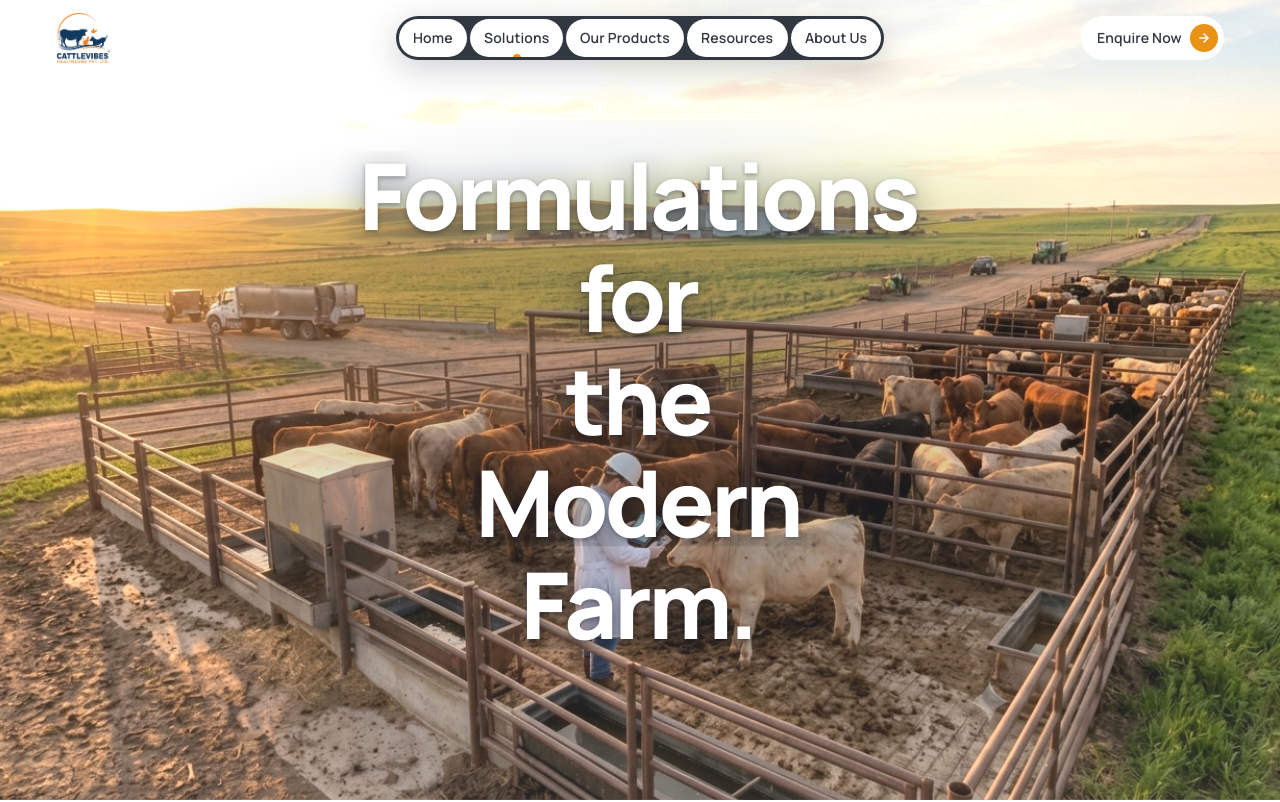
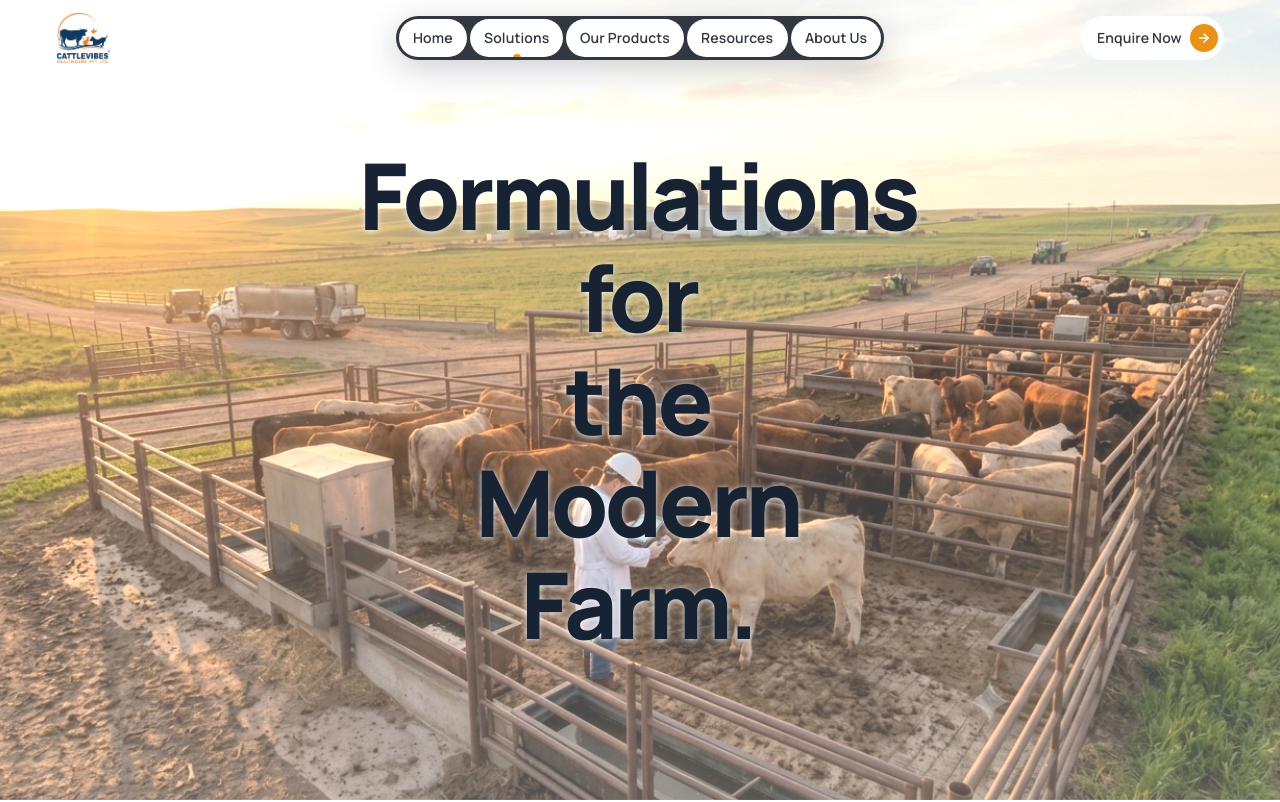
Before and after one commit to dvmmisAfk/cattlevibes, a Next.js app: page /solutions in a window 1280 px wide. Shown: the top 802 px of the page. Built offline with nearby package versions, Linux system fonts and the light colour scheme.

Commit message:
feat(solutions): apply prominent white tint shade over background image and remove dark contrast overlay

```diff
--- a/src/app/globals.css
+++ b/src/app/globals.css
@@ -296,27 +296,12 @@ h3 {
   pointer-events: none;
   background: linear-gradient(
     180deg,
-    rgba(255, 255, 255, 0.16) 0%,
-    rgba(255, 255, 255, 0.08) 45%,
-    rgba(255, 255, 255, 0.14) 100%
+    rgba(255, 255, 255, 0.36) 0%,
+    rgba(255, 255, 255, 0.22) 50%,
+    rgba(255, 255, 255, 0.32) 100%
   );
-}
-
-.solutionsHeroTextContrast {
-  position: absolute;
-  left: 50%;
-  top: 50%;
-  width: min(1350px, 90vw);
-  height: 70%;
-  transform: translate(-50%, -50%);
-  pointer-events: none;
-  z-index: 2;
-  background: radial-gradient(
-    ellipse at center,
-    rgba(17, 35, 52, 0.25) 0%,
-    rgba(17, 35, 52, 0.10) 48%,
-    transparent 75%
-  );
+  backdrop-filter: blur(0.5px);
+  -webkit-backdrop-filter: blur(0.5px);
 }
 
 .solutionsHeroHeading {
@@ -329,7 +314,7 @@ h3 {
   width: min(1400px, 90vw);
   margin: 0;
 
-  color: #ffffff;
+  color: #172333;
   text-align: center;
 
   font-family: var(--font-heading), var(--font-manrope), system-ui, -apple-system, sans-serif;
@@ -338,9 +323,7 @@ h3 {
   letter-spacing: -0.03em;
   word-spacing: 0;
   opacity: 1;
-  text-shadow:
-    0 2px 4px rgba(13, 24, 36, 0.35),
-    0 8px 32px rgba(13, 24, 36, 0.45);
+  text-shadow: 0 1px 6px rgba(255, 255, 255, 0.9);
 
   font-size: clamp(42px, 9vw, 68px);
 }
--- a/src/components/solutions/SolutionsHero.tsx
+++ b/src/components/solutions/SolutionsHero.tsx
@@ -15,7 +15,7 @@ import { SplitText } from "./react-bits/SplitText";
  */
 export function SolutionsHero() {
   return (
-    <section className="relative w-full h-screen min-h-[520px] max-h-[1080px] overflow-hidden bg-[#112334] select-none">
+    <section className="relative w-full h-screen min-h-[520px] max-h-[1080px] overflow-hidden bg-white select-none">
       {/* 1. Farm photograph with increased brightness & contrast so it doesn't look faded */}
       <Image
         src="/images/solutions-cattle-farm-panoramic.jpg"
@@ -29,13 +29,10 @@ export function SolutionsHero() {
         }}
       />
 
-      {/* 2. Light white tint overlay on the background */}
+      {/* 2. Visible white tint shade layer across the background of the image */}
       <div className="solutionsHeroWhiteTint" />
 
-      {/* 3. Local text contrast gradient behind the center heading */}
-      <div className="solutionsHeroTextContrast" />
-
-      {/* 4. Main heading in absolute center using Manrope font from previous prompt */}
+      {/* 3. Main heading in absolute center using Manrope font from previous prompt */}
       <h1 className="solutionsHeroHeading">
         <span>
           <SplitText text="Formulations for the" delay={0.15} />
```
